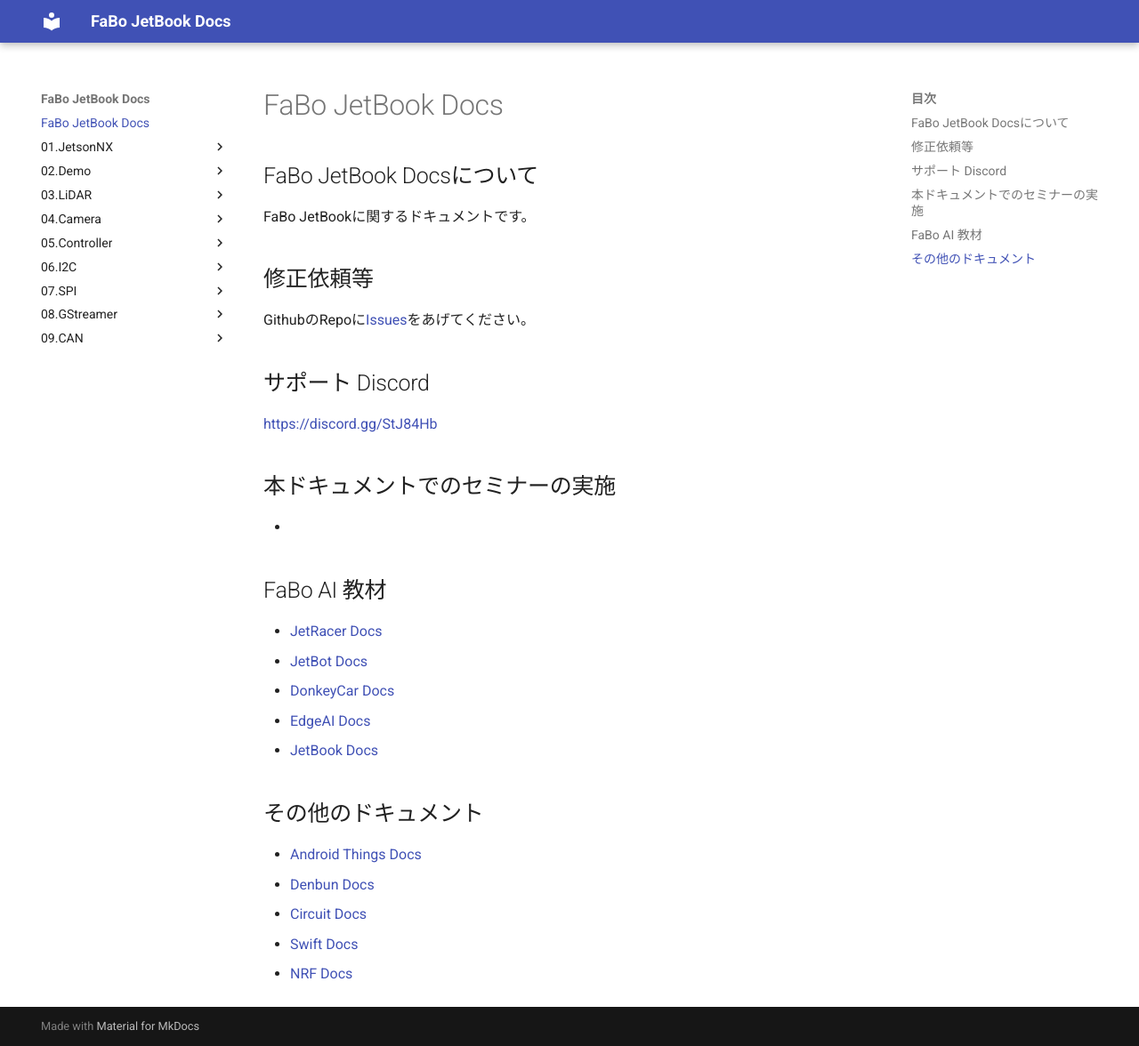
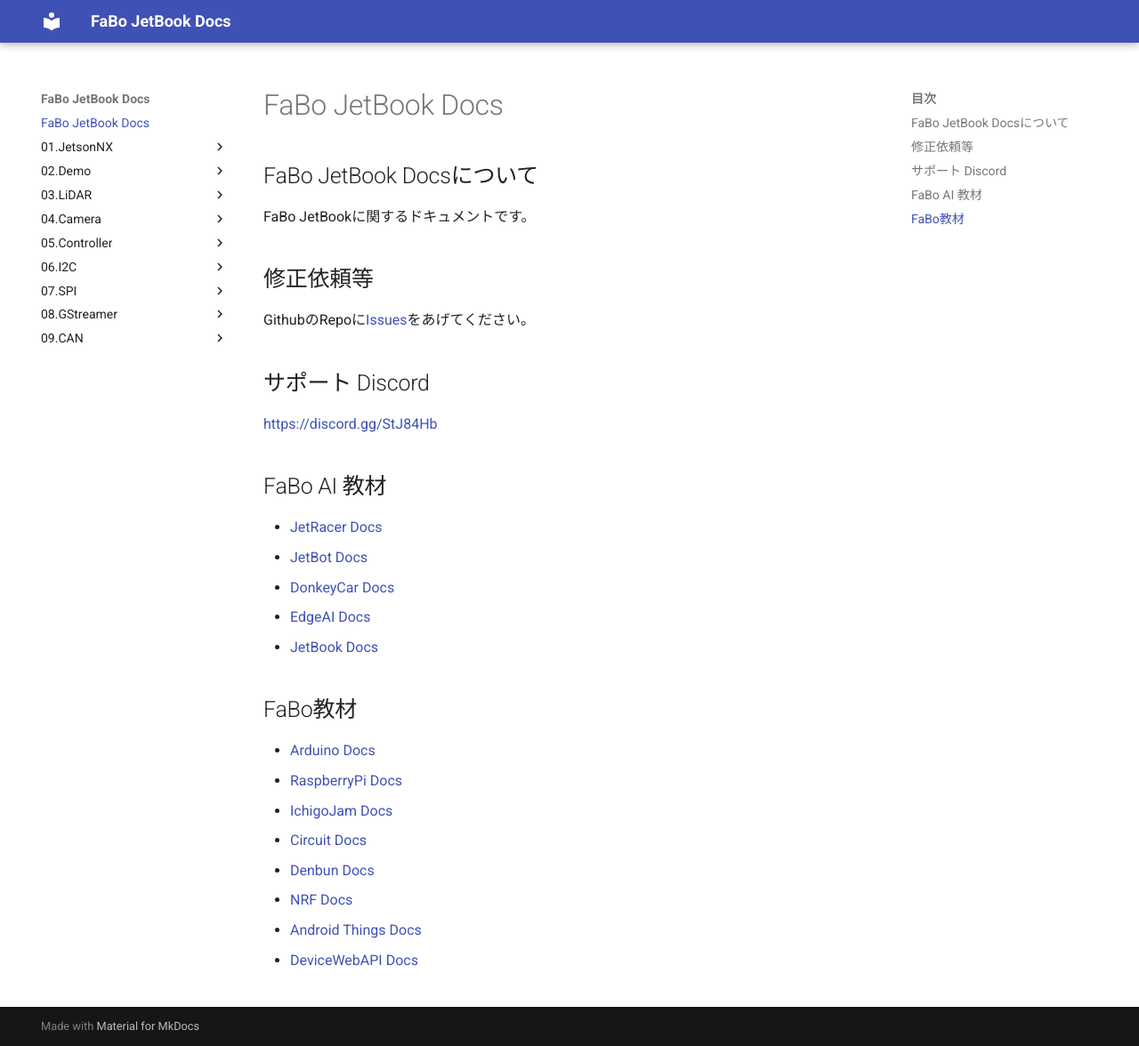
Before and after one commit to FaBoPlatform/JetBook, an MkDocs documentation site: the page built from docs/index.md, in a window 1280 px wide and 1176 px high. Shown: the whole window at 89% size. Built offline with MkDocs 1.6.1 and Material for MkDocs 9.7.7, drawn with Linux system fonts in a browser that asks for light colours; nearby versions of some CDN libraries.

Commit message:
MKDOCSのための更新。

```diff
--- a/docs/index.md
+++ b/docs/index.md
@@ -12,10 +12,6 @@
 
 [https://discord.gg/StJ84Hb](https://discord.gg/StJ84Hb)
 
-## 本ドキュメントでのセミナーの実施
-
--
-
 ## FaBo AI 教材
 - [JetRacer Docs](https://faboplatform.github.io/JetracerDocs/)
 - [JetBot Docs](https://faboplatform.github.io/JetbotDocs/)
@@ -23,9 +19,12 @@
 - [EdgeAI Docs](https://faboplatform.github.io/EdgeAIDocs/)
 - [JetBook Docs](https://faboplatform.github.io/JetBook/)
 
-## その他のドキュメント
+## FaBo教材
+- [Arduino Docs](https://faboplatform.github.io/ArduinoDocs/)
+- [RaspberryPi Docs](https://faboplatform.github.io/RaspberryPIDocs/)
+- [IchigoJam Docs](https://faboplatform.github.io/IchigojamDocs/)
+- [Circuit Docs](https://faboplatform.github.io/CircuitDocs/)
+- [Denbun Docs](https://faboplatform.github.io/DenbunDocs/)
+- [NRF Docs](https://faboplatform.github.io/NRFDocs/)
 - [Android Things Docs](https://faboplatform.github.io/AndroidThingsDocs/)
-- [Denbun Docs](https://faboplatform.github.io/DenbunDocs/)
-- [Circuit Docs](https://faboplatform.github.io/CircuitDocs/)
-- [Swift Docs](https://faboplatform.github.io/SwiftDocs/)
-- [NRF Docs](https://faboplatform.github.io/NRFDocs/)
+- [DeviceWebAPI Docs](https://faboplatform.github.io/DeviceWebAPIDocs/)
```
